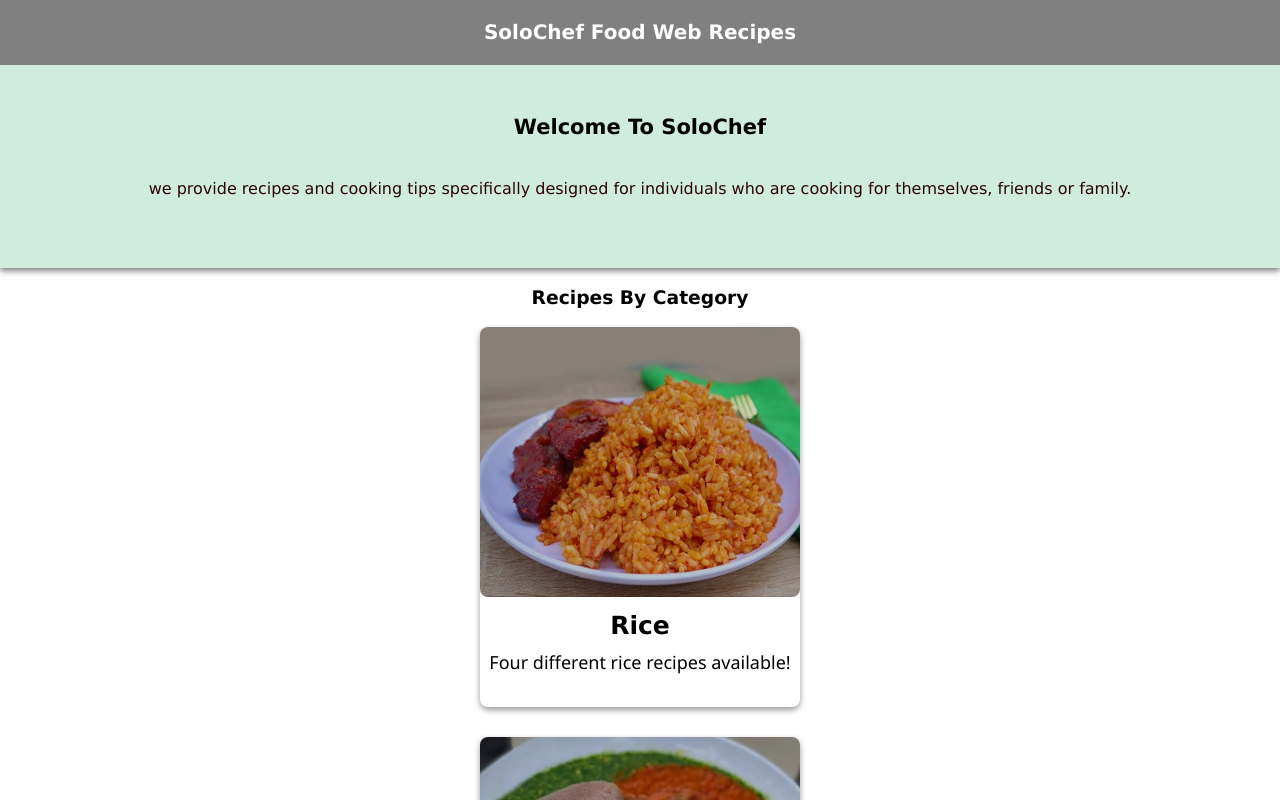
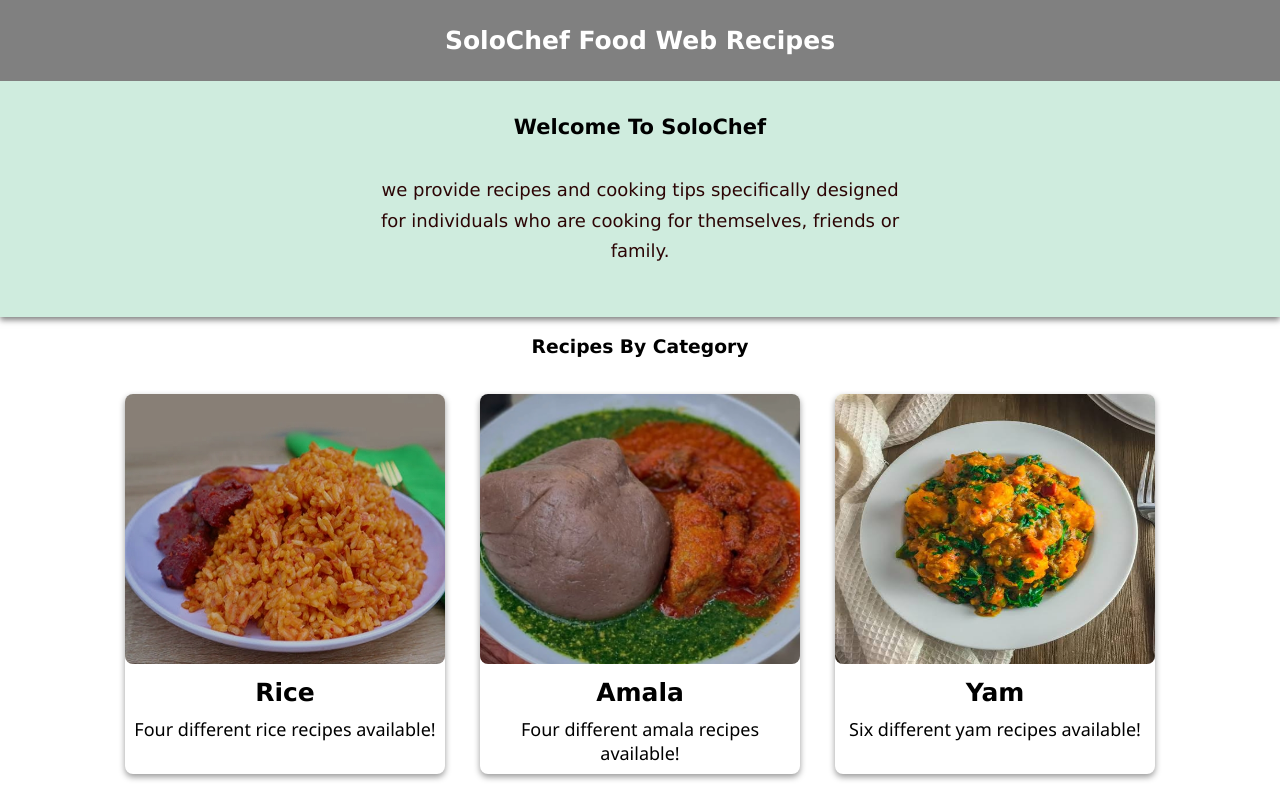
Before and after one commit to Matthias-Paul/Food-recipes, a React (Vite) app: page / in a window 1280 px wide. Shown: the top 800 px of the page. Built offline with nearby package versions, Linux system fonts and the light colour scheme.

Commit message:
i updated

```diff
--- a/src/Beans.jsx
+++ b/src/Beans.jsx
@@ -61,6 +61,7 @@ if (loading){
       <div className="container">
       <Link to="/" className="cancel">X</Link>
         <div>
+
           {beansInfo.map((recipe) => (
             <div className="subcontainer" key={recipe.id}>
 
--- a/src/FoodType.jsx
+++ b/src/FoodType.jsx
@@ -30,7 +30,9 @@ export default function FoodType() {
             for individuals who are cooking for themselves, friends or family.
           </p>
         </div>
+
         <h3>Recipes By Category</h3>
+        <div className={styles.foodie} >
         <Link to="/Rice" className={styles.food}>
           <img className={styles.image} src={rice}  />
           <div className={styles.text}>Rice</div>
@@ -150,7 +152,7 @@ export default function FoodType() {
              Three different pizza recipes available!
           </div>
         </Link>
-
+        </div>
       </div>
     </>
   );
--- a/src/Rice.jsx
+++ b/src/Rice.jsx
@@ -66,7 +66,7 @@ if (loading){
           X
         </Link>
 
-        <div>
+        <div className="contain">
           {riceInfo.map((recipe) => (
             <div className="subcontainer" key={recipe.id}>
 
@@ -102,7 +102,9 @@ if (loading){
               >
                 {isVisible[recipe.id] ? "Hide Recipes" : "View Recipes"}
               </button>
+
               {isVisible[recipe.id] && (
+
                 <div className="view">
                   <div style={{ display: isVisible ? "block" : "none" }}>
                     <p className="subtopic">INGREDIENTS</p>
--- a/src/app.css
+++ b/src/app.css
@@ -67,8 +67,6 @@ body {
   margin-bottom: 15px;
   margin-top: -22px;
   height: 50px;
-  font-weight: bold;
-  font-size: 20px;
   cursor: pointer;
   text-decoration: none;
 }
@@ -78,6 +76,9 @@ body {
 .view {
   text-align: left;
   padding: 20px;
+  margin-top: 20px;
+  border-width: 10px;
+  display:inline;
 }
 .subtopic {
   margin-left: 25px;
@@ -113,3 +114,7 @@ body {
 .help {
   padding-top: 300px;
 }
+.contain{
+  display:grid;
+  grid-template-columns:350px;
+}
--- a/src/foodtype.module.css
+++ b/src/foodtype.module.css
@@ -1,15 +1,14 @@
-.foodcontainer{
-    display:flex;
+.foodcontainer {
+  display: flex;
   flex-direction: column;
   padding-top: 100px;
   justify-content: center;
 
   align-items: center;
-
 }
-.food{
+.food {
   height: 380px;
-    width:320px;
+  width: 320px;
   text-align: center;
   border-radius: 8px;
   box-shadow: 0px 3px 6px rgb(0, 0, 0, 0.4);
@@ -17,44 +16,75 @@
   cursor: pointer;
   text-decoration: none;
 }
-.image{
-    width:320px;
+.foodie{
+    display:grid;
+    grid-template-columns: 320px;
+}
+.image {
+  width: 320px;
   height: 270px;
   border-radius: 8px;
   background-size: contain;
 }
-.text{
+.text {
   font-size: 25px;
   font-weight: 600;
   margin-top: 10px;
-    color:black;
-
+  color: black;
 }
-.number{
+.number {
   font-size: 18px;
   margin-top: 10px;
-    color:black;
-    font-family: 'Segoe UI', Tahoma, Geneva, Verdana, sans-serif;
+  color: black;
+  font-family: "Segoe UI", Tahoma, Geneva, Verdana, sans-serif;
 }
-.hero{
-text-align:center;
+.hero {
+  text-align: center;
   background-color: rgb(207, 236, 222);
-margin-top:-35px;
+  margin-top: -35px;
   box-shadow: 0px 3px 6px rgb(0, 0, 0, 0.5);
   padding-top: 70px;
   padding-bottom: 30px;
-width:100%;
+  width: 100%;
 }
-.topic{
-    margin-top:-40px;
-    font-size:21px;
+.topic {
+  margin-top: -40px;
+  font-size: 21px;
   font-weight: bold;
   padding: 20px;
 }
-.paragraph{
-    font-size:16px;
-    color:rgb(44, 5, 5);
+.paragraph {
+  font-size: 16px;
+  color: rgb(44, 5, 5);
   padding: 20px;
-    margin-top:-25px;
-    line-height:1.7;
+  margin-top: -25px;
+  line-height: 1.7;
 }
+
+@media (min-width: 800px) {
+  .topic {
+    font-size: 21px;
+  }
+  .paragraph {
+    margin: auto;
+    margin-top: -25px;
+    width: 520px;
+    font-size: 18px;
+    text-align: center;
+  }
+  .foodie {
+    margin-top: 19px;
+    display: grid;
+    row-gap: 10px;
+    column-gap: 35px;
+    grid-template-columns: 320px 320px;
+  }
+}
+
+@media (min-width: 1200px) {
+  .foodie {
+    margin-top: 19px;
+    display: grid;
+    grid-template-columns: 320px 320px 320px;
+  }
+}
--- a/src/header.module.css
+++ b/src/header.module.css
@@ -12,3 +12,12 @@
 
 
 }
+@media (min-width:800px){
+  .header{
+    height:55px;
+    padding-top: 26px;
+    font-size: 25px;
+  }
+
+
+      }
```
Lines whose indentation alone changed are shown as unchanged.
